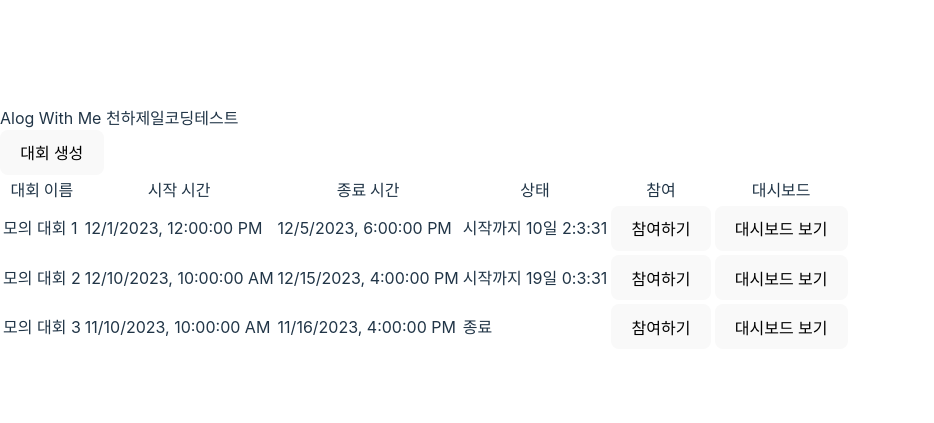
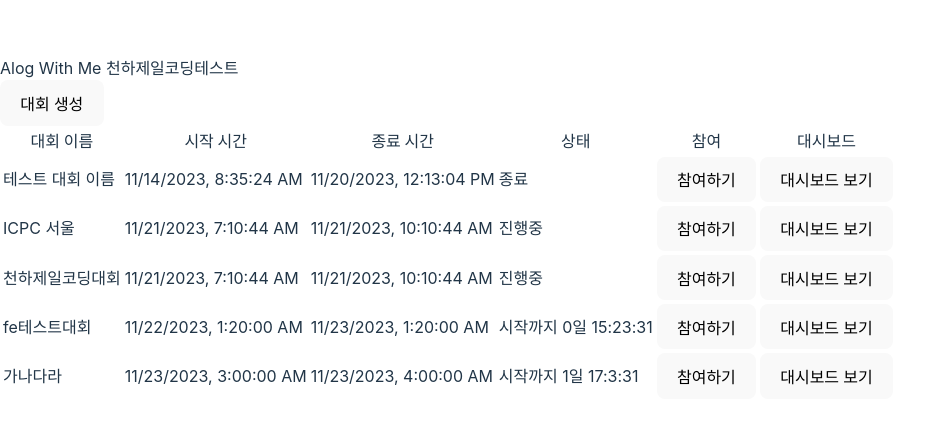
Before and after one commit to boostcampwm2023/web12-algo-with-me, a React (Vite) app in the folder frontend/: page /main in a window 1280 px wide. Shown: the part 171-594 px from the top of the page, without its empty margins (0-934 px from the left). Built offline with nearby package versions, Linux system fonts and the light colour scheme.

Commit message:
feat: 대회가 진행중인 경우 상태에 진행 을 출력하는 로직 추가/목업 데이터 업데이트

```diff
--- a/frontend/src/components/Main/MainList.tsx
+++ b/frontend/src/components/Main/MainList.tsx
@@ -4,27 +4,57 @@ import JoinCompetitionButton from '@/components/Commoms/Buttons/JoinCompetitionB
 import ViewDashboardButton from '@/components/Commoms/Buttons/ViewDashboardButton';
 
 const generateMockData = () => {
+  // API배포가 완료되면 삭제 에정
   return [
     {
       id: 1,
-      name: '모의 대회 1',
-      startsAt: '2023-12-01T12:00:00.000Z',
-      endsAt: '2023-12-05T18:00:00.000Z',
-      maxParticipants: 50,
+      name: '테스트 대회 이름',
+      detail: '테스트 대회 설명',
+      maxParticipants: 70,
+      startsAt: '2023-11-14T08:35:24.358Z',
+      endsAt: '2023-11-20T12:13:04.005Z',
+      createdAt: '2023-11-14T08:35:24.358Z',
+      updatedAt: '2023-11-21T02:28:43.955Z',
     },
     {
       id: 2,
-      name: '모의 대회 2',
-      startsAt: '2023-12-10T10:00:00.000Z',
-      endsAt: '2023-12-15T16:00:00.000Z',
-      maxParticipants: 30,
+      name: 'ICPC 서울',
+      detail: '이거슨 아이씨피씨입니다',
+      maxParticipants: 1000,
+      startsAt: '2023-11-21T07:10:44.456Z',
+      endsAt: '2023-11-21T10:10:44.456Z',
+      createdAt: '2023-11-21T07:50:58.686Z',
+      updatedAt: '2023-11-21T07:50:58.686Z',
     },
     {
       id: 3,
-      name: '모의 대회 3',
-      startsAt: '2023-11-10T10:00:00.000Z',
-      endsAt: '2023-11-16T16:00:00.000Z',
-      maxParticipants: 30,
+      name: '천하제일코딩대회',
+      detail: '^오^',
+      maxParticipants: 10,
+      startsAt: '2023-11-21T07:10:44.456Z',
+      endsAt: '2023-11-21T10:10:44.456Z',
+      createdAt: '2023-11-21T07:57:07.563Z',
+      updatedAt: '2023-11-21T07:57:07.563Z',
+    },
+    {
+      id: 4,
+      name: 'fe테스트대회',
+      detail: '가나다라마바사',
+      maxParticipants: 3,
+      startsAt: '2023-11-22T01:20:00.000Z',
+      endsAt: '2023-11-23T01:20:00.000Z',
+      createdAt: '2023-11-22T10:22:03.723Z',
+      updatedAt: '2023-11-22T10:22:03.723Z',
+    },
+    {
+      id: 5,
+      name: '가나다라',
+      detail: '마바사아자차카타파하',
+      maxParticipants: 3,
+      startsAt: '2023-11-23T03:00:00.000Z',
+      endsAt: '2023-11-23T04:00:00.000Z',
+      createdAt: '2023-11-22T12:00:46.942Z',
+      updatedAt: '2023-11-22T12:00:46.942Z',
     },
   ];
 };
@@ -44,8 +74,7 @@ function formatTimeRemaining(startsAt: string, endsAt: string): string {
 
   if (endDate.getTime() < now.getTime()) {
     return '종료';
-  }
-
+  } else if (startDate.getTime() > now.getTime()) {
     const timeDiff = startDate.getTime() - now.getTime();
     const days = Math.floor(timeDiff / (1000 * 60 * 60 * 24));
     const hours = Math.floor((timeDiff % (1000 * 60 * 60 * 24)) / (1000 * 60 * 60));
@@ -53,13 +82,16 @@ function formatTimeRemaining(startsAt: string, endsAt: string): string {
     const seconds = Math.floor((timeDiff % (1000 * 60)) / 1000);
 
     return `시작까지 ${days}일 ${hours}:${minutes}:${seconds}`;
+  } else {
+    return '진행중';
+  }
 }
 
-function MainList() {
+export default function MainList() {
   const [competitions, setCompetitions] = useState<Competition[]>([]);
 
   useEffect(() => {
-    // 실제 API 요청 대신 목업 데이터 사용
+    // 실제 API 요청 대신 목업 데이터 사용 -> TODO: API배포가 완료되면 API처리하는 코드로 바꿔야함
     const mockData = generateMockData();
     setCompetitions(mockData);
   }, []);
@@ -97,5 +129,3 @@ function MainList() {
     </div>
   );
 }
-
-export default MainList;
```
Lines whose indentation alone changed are shown as unchanged.
